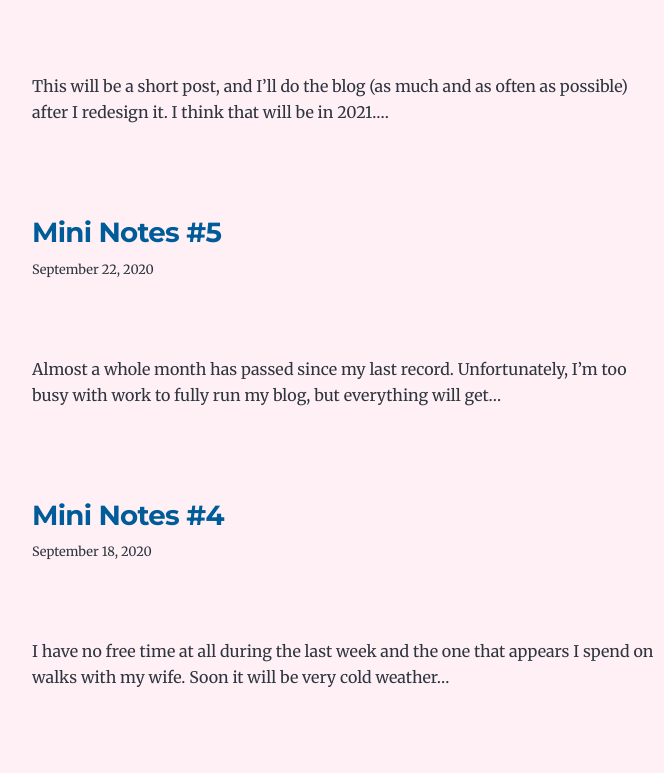
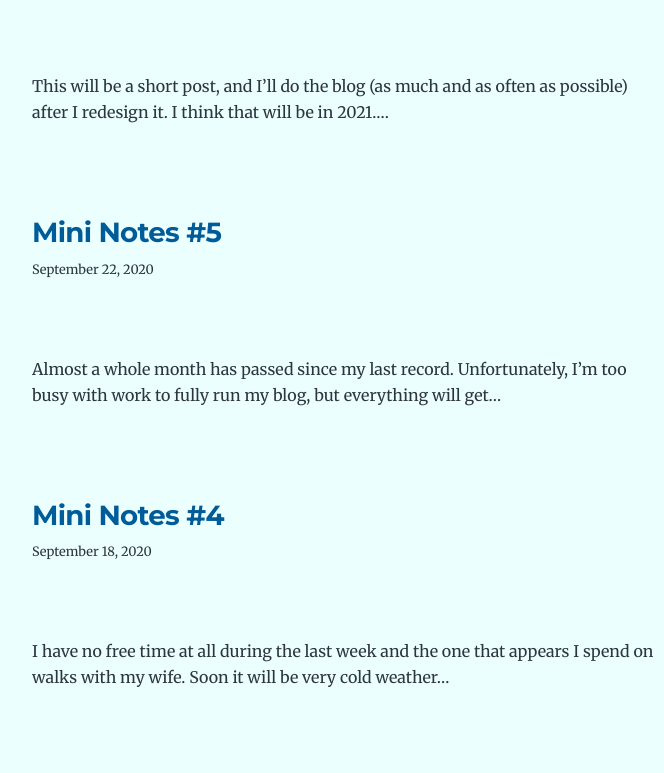
Before and after one commit to MaxBasev/Old-Blog-maxbasev-com, a Gatsby site: page / in a window 1280 px wide. Shown: the part 646-1419 px from the top of the page, without its empty margins (292-956 px from the left). Built offline with nearby package versions, Linux system fonts and the light colour scheme; Gatsby itself is replaced by a stand-in of ours; some packages are replaced by stand-ins of ours.

Commit message:
Color Update

```diff
--- a/src/styles/global.scss
+++ b/src/styles/global.scss
@@ -1,3 +1,3 @@
 body {
-	background-color: lavenderblush;
+	background-color: rgb(234, 255, 254);
 }
```
Also changed, not shown: src/css/global.css, src/css/global.min.css, 2 other files.
